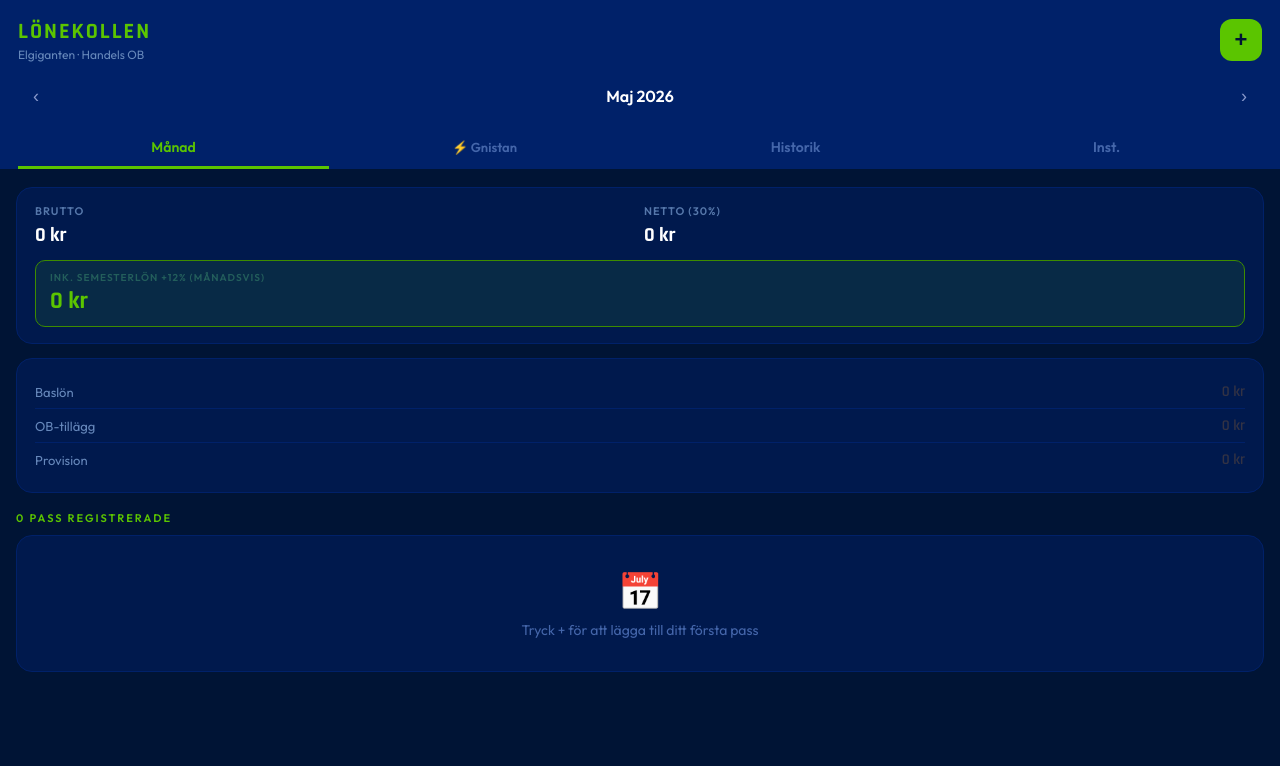
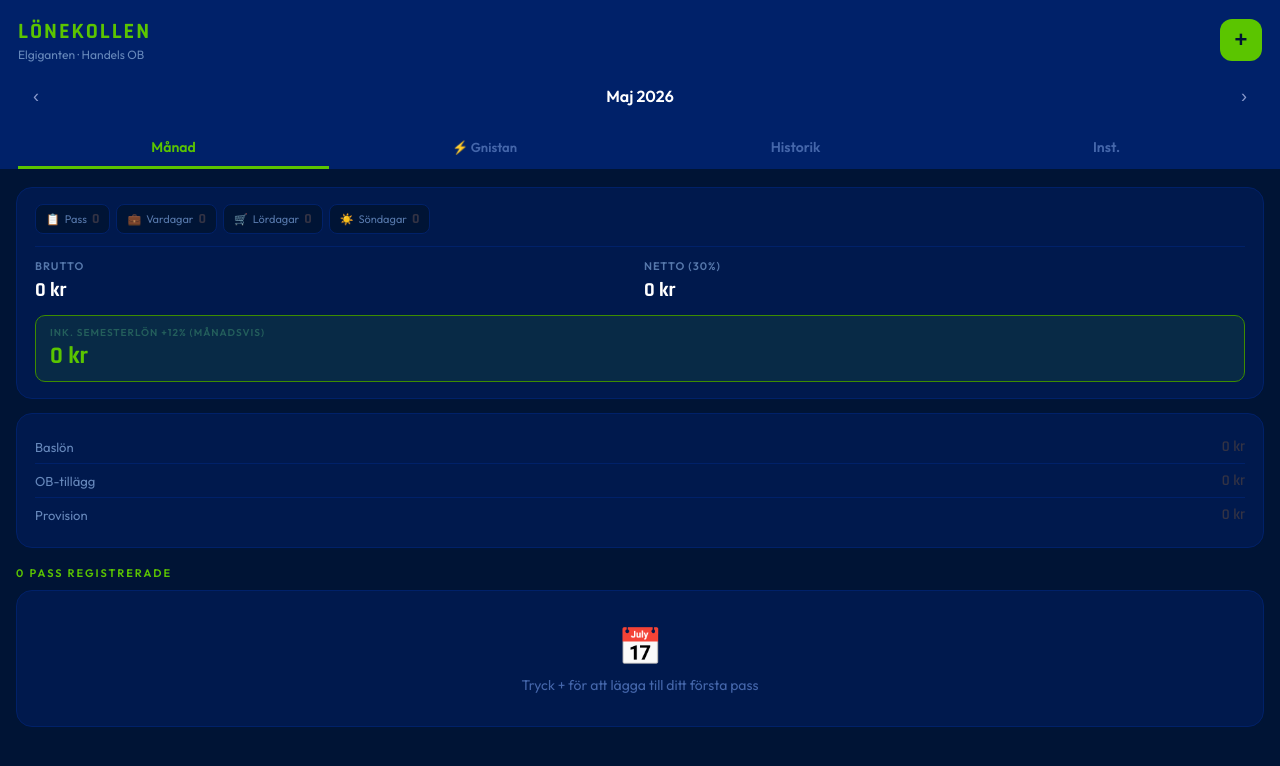
Before and after one commit to hansdouglasnygren/LoneKollen, a React (Vite) app: page / in a window 1280 px wide. Shown: the top 766 px of the page. Built offline with nearby package versions, Linux system fonts and the light colour scheme.

Commit message:
Update LöneKollen.jsx

```diff
--- a/LöneKollen.jsx
+++ b/LöneKollen.jsx
@@ -250,7 +250,26 @@ export default function LöneKollen() {
 
             {/* Summering */}
             <div style={{ ...cardStyle, marginBottom: 14 }}>
-              <div style={{ display: "flex", gap: 8, marginBottom: 12 }}>
+              {/* Pass-räknare */}
+              <div style={{ display: "flex", gap: 6, marginBottom: 12, flexWrap: "wrap" }}>
+                {[
+                  ["📋 Pass", days.length],
+                  ["💼 Vardagar", days.filter(d => d.dagTyp === "vardag").length],
+                  ["🛒 Lördagar", days.filter(d => d.dagTyp === "lördag").length],
+                  ["☀️ Söndagar", days.filter(d => d.dagTyp === "söndag").length],
+                  ...(days.some(d => d.dagTyp === "röd") ? [["🔴 Röda", days.filter(d => d.dagTyp === "röd").length]] : []),
+                ].map(([label, val]) => (
+                  <div key={label} style={{
+                    background: ND, border: `1px solid ${N}`, borderRadius: 8,
+                    padding: "5px 10px", display: "flex", alignItems: "center", gap: 5,
+                  }}>
+                    <span style={{ fontSize: 11 }}>{label.split(" ")[0]}</span>
+                    <span style={{ color: "#5577aa", fontSize: 11 }}>{label.split(" ")[1]}</span>
+                    <span style={{ color: val > 0 ? G : "#334", fontFamily: "Rajdhani, sans-serif", fontWeight: 700, fontSize: 14 }}>{val}</span>
+                  </div>
+                ))}
+              </div>
+              <div style={{ borderTop: `1px solid ${N}`, paddingTop: 12, display: "flex", gap: 8, marginBottom: 12 }}>
                 <div style={{ flex: 1 }}>
                   <div style={{ color: "#5577aa", fontSize: 11, fontWeight: 600, textTransform: "uppercase", letterSpacing: 1, marginBottom: 4 }}>Brutto</div>
                   <div style={{ color: "#fff", fontSize: 20, fontWeight: 700, fontFamily: "Rajdhani, sans-serif" }}>{fmt(summary.brutto)}</div>
```
